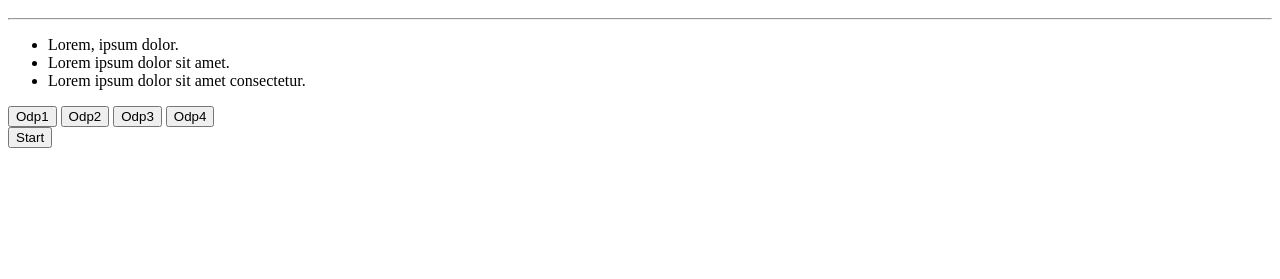
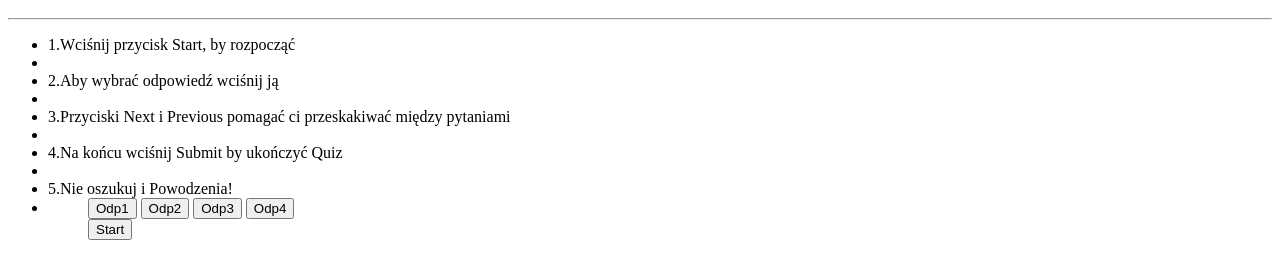
Before and after one commit to The-Scripts/Quiz-about-network, a plain HTML site: page index.html in a window 1280 px wide. Shown: the part 201-480 px from the top of the page. Drawn offline with Linux system fonts and the light colour scheme.

Commit message:
Added principles

```diff
--- a/index.html
+++ b/index.html
@@ -37,10 +37,12 @@
       <h1 id="header">Zasady</h1>
       <hr />
       <ul>
-        <li>Lorem, ipsum dolor.</li>
-        <li>Lorem ipsum dolor sit amet.</li>
-        <li>Lorem ipsum dolor sit amet consectetur.</li>
-      </ul>
+        <li>1.Wciśnij przycisk Start, by rozpocząć<li>
+        <li>2.Aby wybrać odpowiedź wciśnij ją<li>
+        <li>3.Przyciski Next i Previous pomagać ci przeskakiwać między pytaniami<li>
+        <li>4.Na końcu wciśnij Submit by ukończyć Quiz<li>
+        <li>5.Nie oszukuj i Powodzenia!<li>
+      <ul>
       <div id="quest"></div>
       <div id="buttons-wrapper">
         <form id="myform">
```
